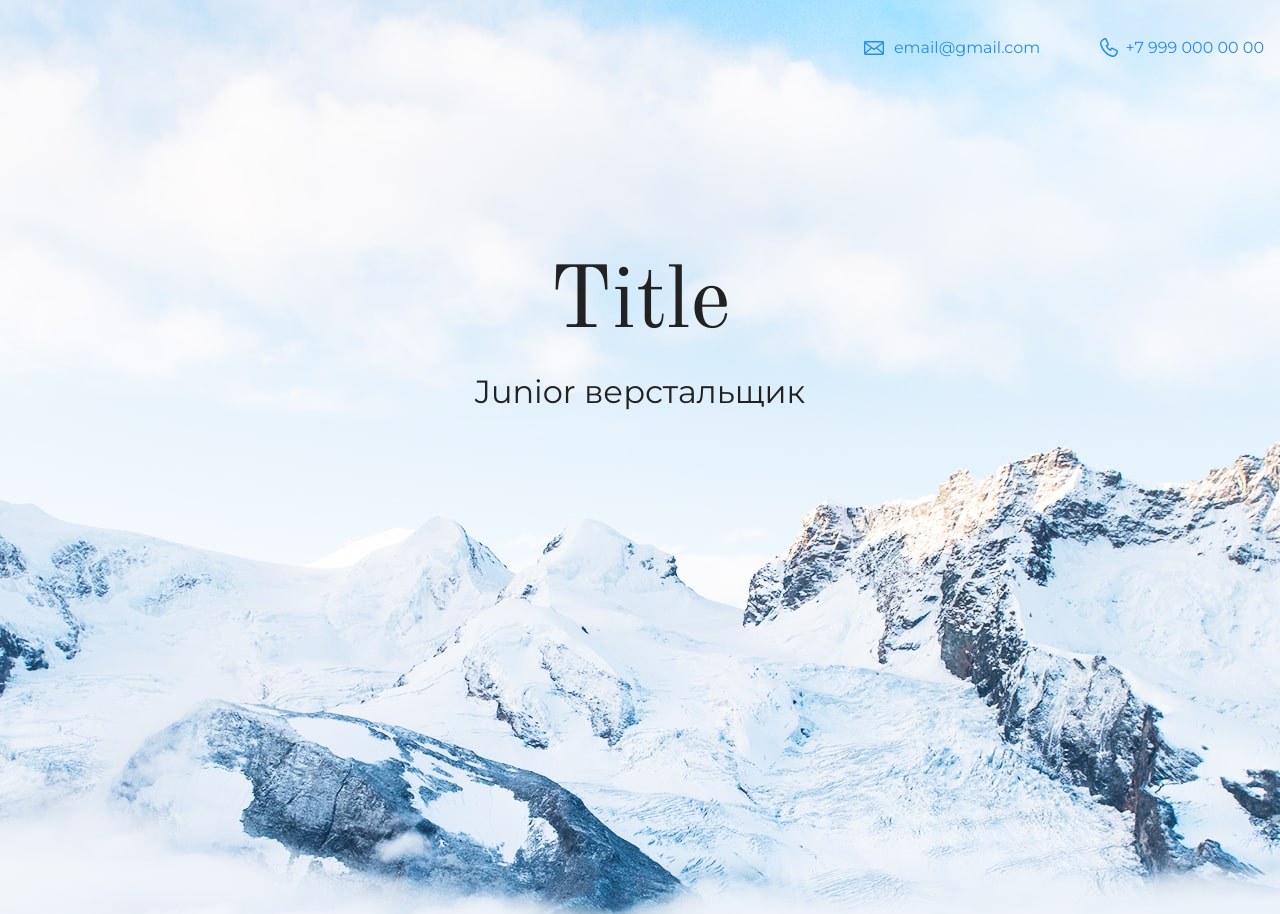
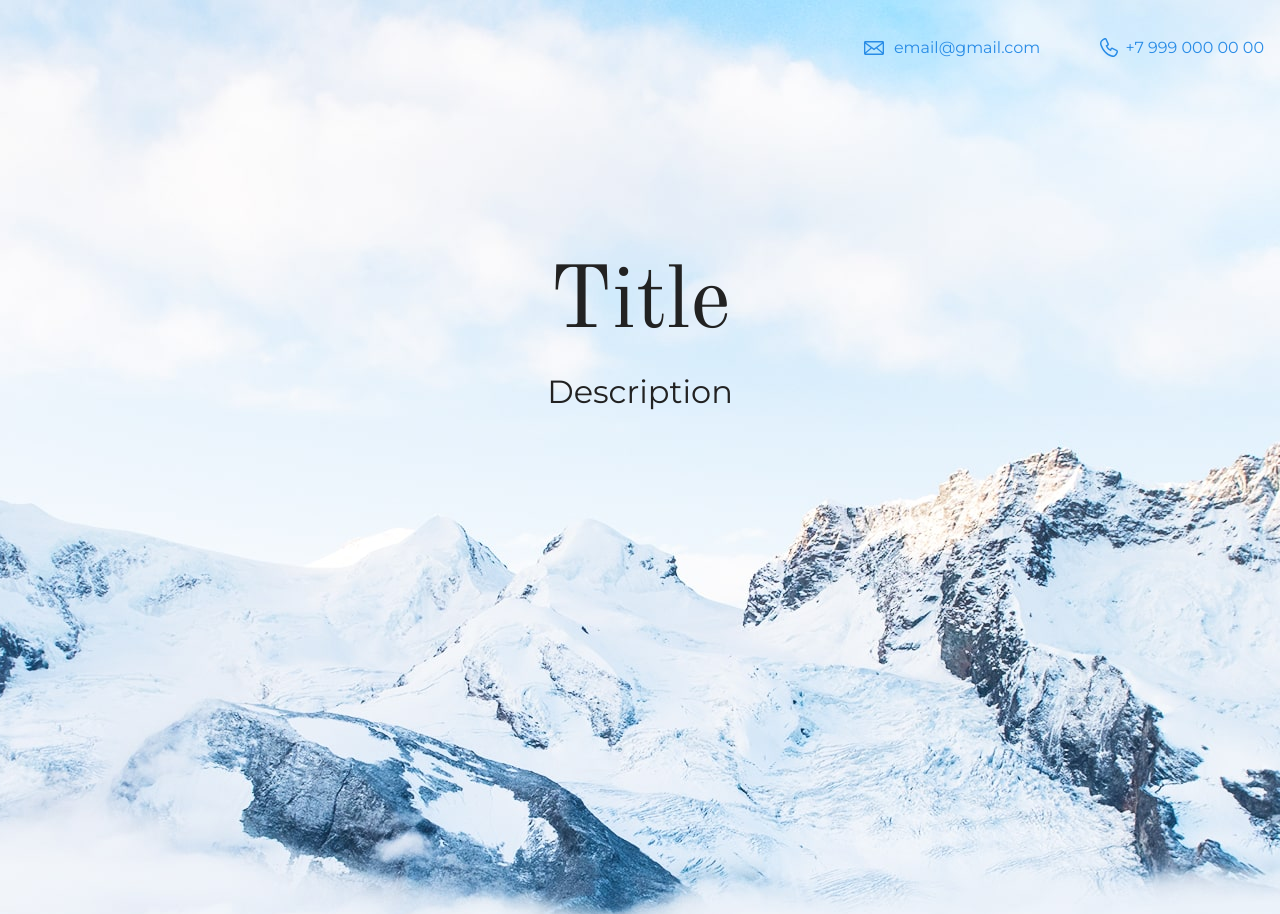
Before and after one commit to 5423e/test-open, a plain HTML site: page index.html in a window 1280 px wide. Shown: the top 914 px of the page. Drawn offline with nearby package versions, Linux system fonts and the light colour scheme.

Commit message:
Update index.html

```diff
--- a/index.html
+++ b/index.html
@@ -19,7 +19,7 @@
     <section class="hero-image">
       <div class="container">
       <h1 class="heading">Title</h1>
-      <p>Junior верстальщик</p>
+      <p>Description</p>
       </div>
     </section>
 
```
